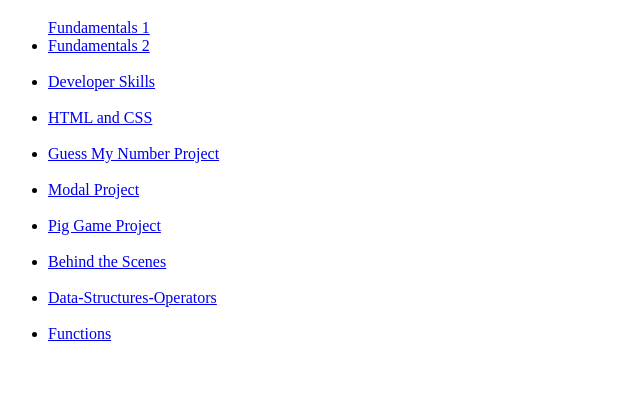
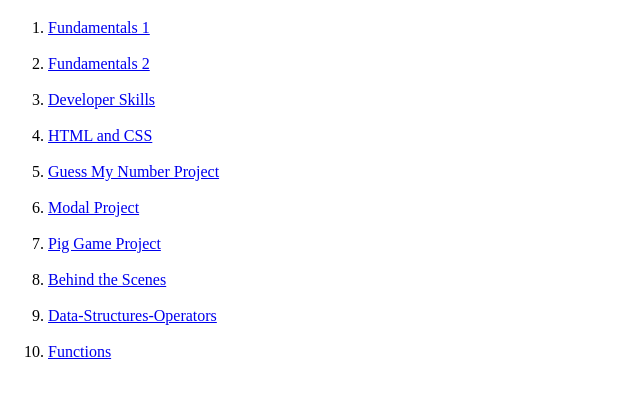
Before and after one commit to csmitty97/javascript_course, a plain HTML site: page index.html in a window 1280 px wide. Shown: the part 61-456 px from the top of the page, without its empty margins (0-640 px from the left). Drawn offline with Linux system fonts and the light colour scheme.

Commit message:
Update index.html

```diff
--- a/index.html
+++ b/index.html
@@ -13,8 +13,8 @@
 <body>
   <h1>Caleb Smith</h1>
   <nav>
-    <ul>
-      <a href="fundamentals-1/index.html">Fundamentals 1</a><br>
+    <ol>
+      <li><a href="fundamentals-1/index.html">Fundamentals 1</a></li><br>
       <li><a href="fundamentals-2/index.html">Fundamentals 2</a></li><br>
       <li><a href="developer-skills/index.html">Developer Skills</a></li><br>
       <li><a href="html-css/index.html">HTML and CSS</a></li><br>
@@ -25,7 +25,7 @@
       <li><a href="data-structures-and-modern-operators/index.html">Data-Structures-Operators</a></li><br>
       <li><a href="functions/index.html">Functions</a></li><br>
 
-    </ul>
+    </ol>
 
   </nav>
 </body>
```
